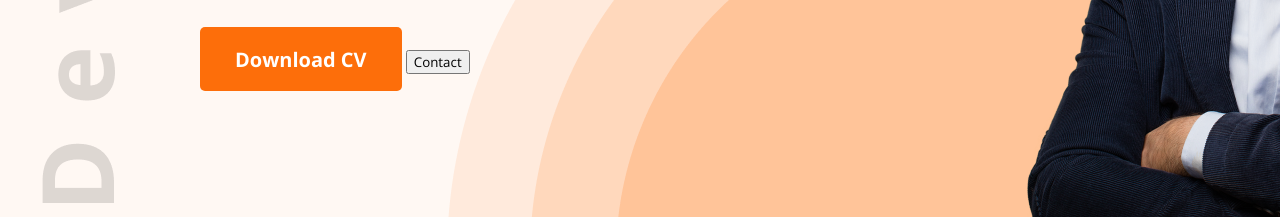
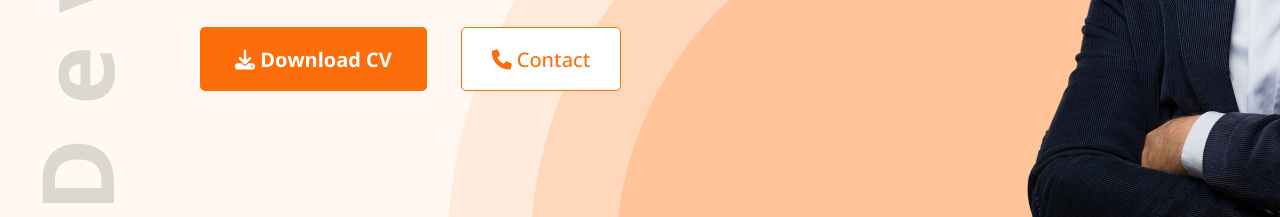
Before and after one commit to salehahmed325/dev-portfolio, a plain HTML site: page index.html in a window 1280 px wide. Shown: the part 583-800 px from the top of the page. Drawn offline with nearby package versions, Linux system fonts and the light colour scheme.

Commit message:
contact button modified and icon added

```diff
--- a/index.html
+++ b/index.html
@@ -8,6 +8,7 @@
     <link rel="preconnect" href="https://fonts.googleapis.com">
     <link rel="preconnect" href="https://fonts.gstatic.com" crossorigin>
     <link href="https://fonts.googleapis.com/css2?family=Open+Sans:wght@300..800&display=swap" rel="stylesheet">
+    <script src="https://kit.fontawesome.com/86e5aa8ef4.js" crossorigin="anonymous"></script>
 </head>
 <body>
     <!-- Header -->
@@ -27,8 +28,8 @@
                 <h3 class="banner-sub-title">Hi, I am</h3>
                 <h1 class="banner-title">Mary Hardy</h1>
                 <p class="banner-description">Shot what able cold new see hold.Friendly as an betrayed formerly he. Morning because as to society behaved moments.</p>
-                <button class="primary-button">Download CV</button>
-                <button>Contact</button>
+                <button class="primary-button"><i class="fa-solid fa-download"></i> Download CV</i></button>
+                <button class="contact-button"><i class="fa-solid fa-phone"></i> Contact</button>
             </div>
             <img src="images/hardy.png" alt="">
         </div>
@@ -137,7 +138,7 @@
                 </div>
             </div>
             <div class="resume-button">
-                <button class="primary-button">Download CV</button>
+                <button class="primary-button"><i class="fa-solid fa-download"></i> Download CV</button>
             </div>
         </section>
     </main>
--- a/styles/portfolio.css
+++ b/styles/portfolio.css
@@ -11,7 +11,7 @@
     border-radius: 5px;
     font-size: 20px;
     font-weight: 700;
-    color: white;
+    color: #FFFFFF;
     padding: 18px 35px;
     height: 64px;
 }
@@ -69,6 +69,18 @@ nav li{
     color: #757575;
     margin-bottom: 30px;
 }
+.contact-button{
+    background-color: #FFFFFF;
+    border: 1px solid;
+    border-radius: 5px;
+    font-size: 20px;
+    font-weight: 500;
+    color: #FD6E0A;
+    height: 64px;
+    width: 160px;
+    border-color: #FD6E0A;
+    margin-left: 30px;
+}
 /* Main Section styles */
 main{
     max-width: 1140px;
@@ -115,7 +127,7 @@ section{
     gap: 24px;
 }
 .skill{
-    background-color: #FFFfFf;
+    background-color: #FFFFFF;
     box-shadow: 0px 6px 50px rgba(0, 0, 0, 0.06);
     height: 377px;
     width: 267px;
```
